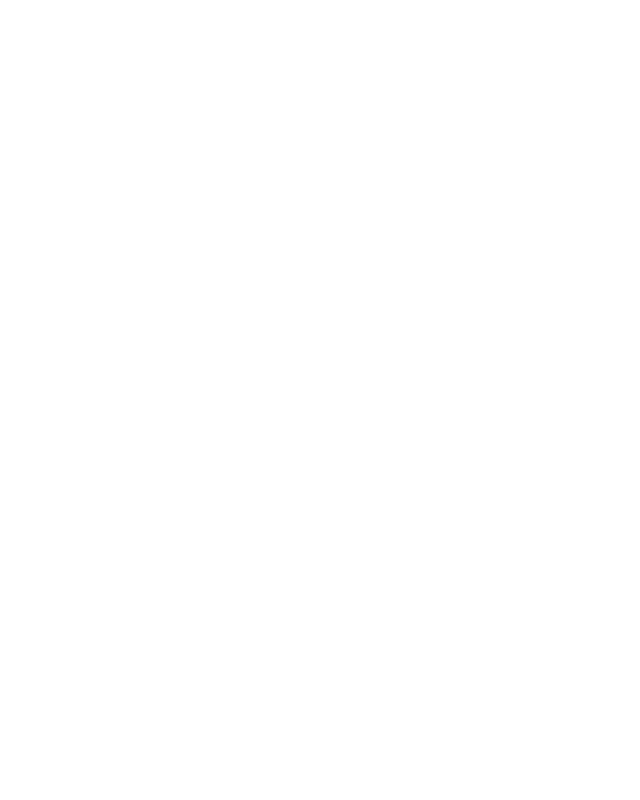
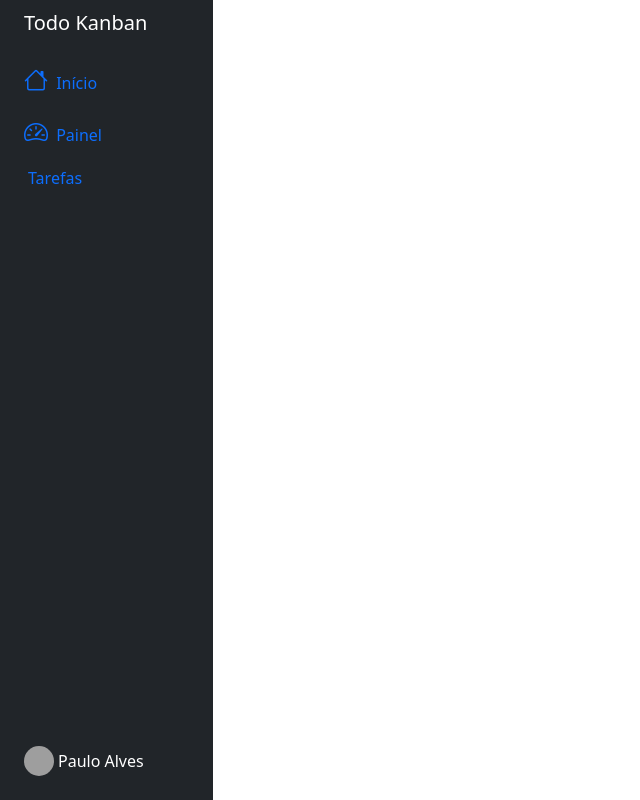
Before and after one commit to PauloAlves8039/vue-todo-kanban, a Vue app: page / in a window 1280 px wide. Shown: the whole page, without its empty margins (0-640 px from the left). Built offline with nearby package versions, Linux system fonts and the light colour scheme; grey boxes are pictures that could not be loaded.

Commit message:
Criando estrutura do componente App

```diff
--- a/src/App.vue
+++ b/src/App.vue
@@ -1,5 +1,44 @@
 <template>
-  <AppTodo />
+  <div class="container-fluid">
+    <div class="row flex-nowrap">
+      <div class="col-auto col-md-3 col-xl-2 px-sm-2 px-0 bg-dark">
+        <div class="d-flex flex-column align-items-center align-items-sm-start px-3 pt-2 text-white min-vh-100">
+          <a href="/" class="d-flex align-items-center pb-3 mb-md-0 me-md-auto text-white text-decoration-none">
+            <span class="fs-5 d-none d-sm-inline">Todo Kanban</span>
+          </a>
+          <ul class="nav nav-pills flex-column mb-sm-auto mb-0 align-items-center align-items-sm-start" id="menu">
+            <li class="nav-item">
+              <a href="#" class="nav-link align-middle px-0">
+                <i class="fs-4 bi-house"></i> <span class="ms-1 d-none d-sm-inline">Início</span>
+              </a>
+            </li>
+            <li>
+              <a href="#submenu1" data-bs-toggle="collapse" class="nav-link px-0 align-middle">
+                <i class="fs-4 bi-speedometer2"></i> <span class="ms-1 d-none d-sm-inline">Painel</span> </a>
+              <ul class="collapse show nav flex-column ms-1" id="submenu1" data-bs-parent="#menu">
+                <li class="w-100">
+                  <a href="#" class="nav-link px-0"> <span class="d-none d-sm-inline">Tarefas</span></a>
+                </li>
+              </ul>
+            </li>
+          </ul>
+          <hr>
+          <div class="dropdown pb-4">
+            <a href="https://github.com/PauloAlves8039" target="_blank"
+              class="d-flex align-items-center text-white text-decoration-none" data-bs-toggle="dropdown"
+              aria-expanded="false">
+              <img src="https://avatars.githubusercontent.com/u/57012714?v=4" alt="hugenerd" width="30" height="30"
+                class="rounded-circle">
+              <span class="d-none d-sm-inline mx-1">Paulo Alves</span>
+            </a>
+          </div>
+        </div>
+      </div>
+      <div class="col py-3">
+        <AppTodo />
+      </div>
+    </div>
+  </div>
 </template>
 
 <script>
@@ -14,5 +53,10 @@ export default {
 </script>
 
 <style>
-
+.nav-link {
+  color: #06EEFF;
+}
+.nav-link:hover {
+  color: #AB82FF;
+}
 </style>
--- a/src/main.js
+++ b/src/main.js
@@ -1,4 +1,7 @@
 import { createApp } from 'vue'
 import App from './App.vue'
 
+import 'bootstrap/dist/css/bootstrap.min.css'
+import 'bootstrap-icons/font/bootstrap-icons.css'
+
 createApp(App).mount('#app')
```
